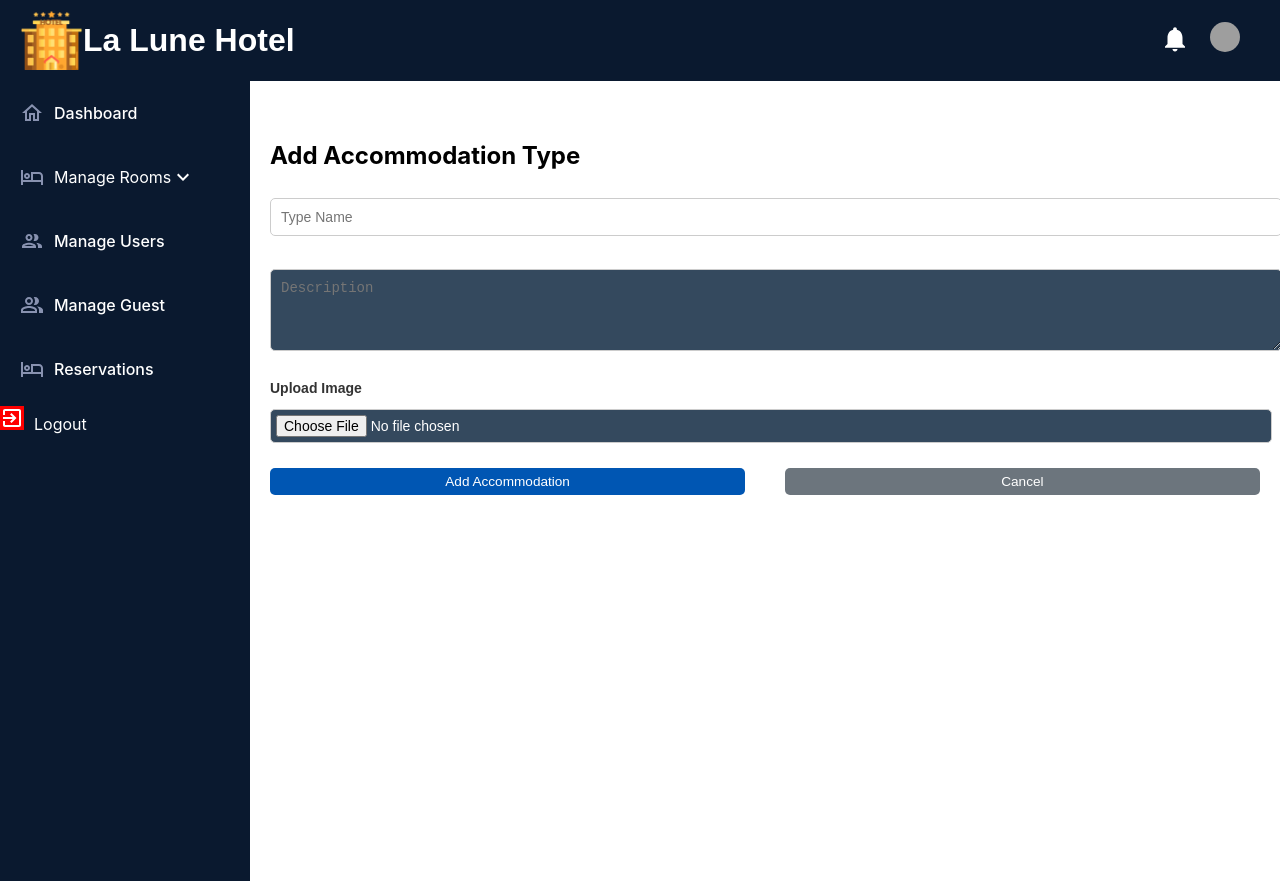
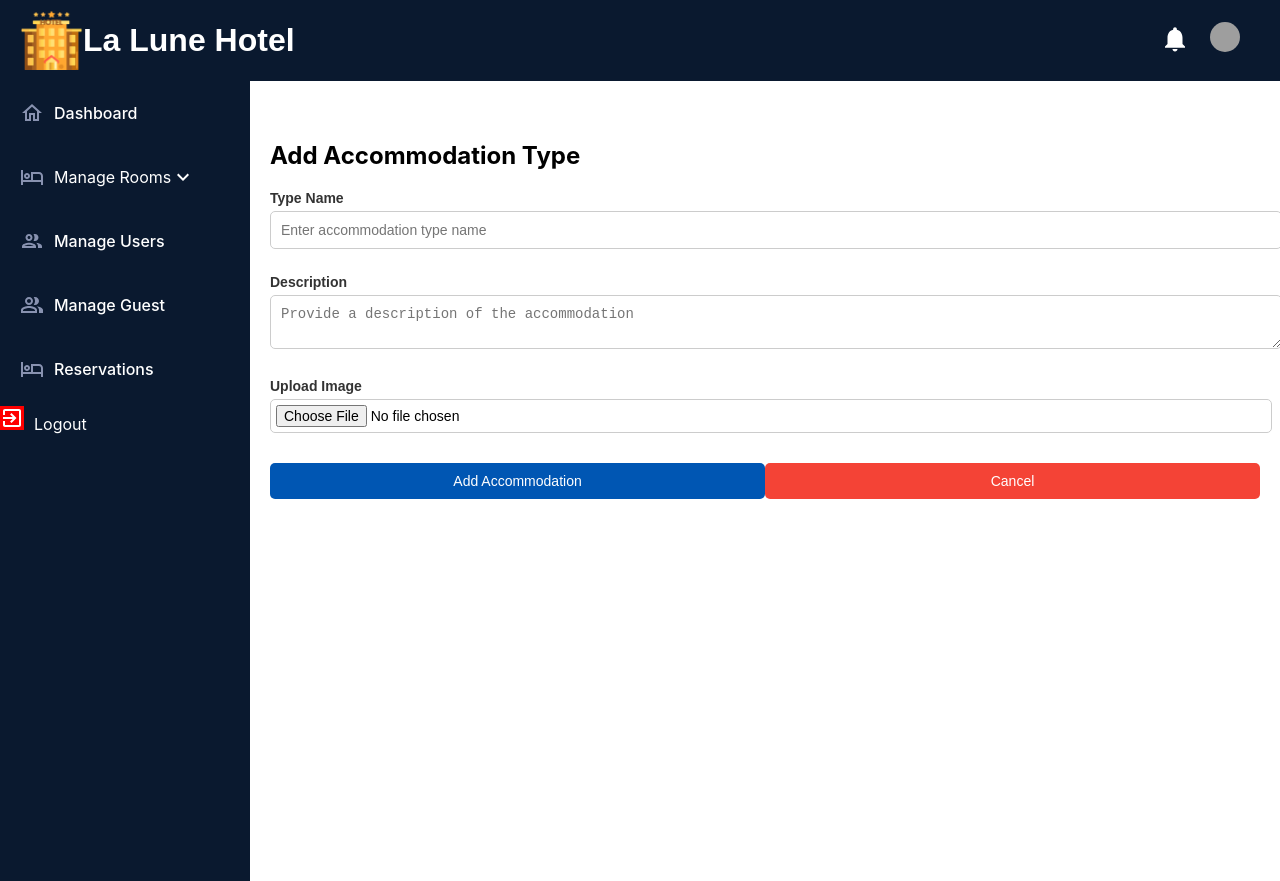
Before and after one commit to Pheanith/Hotel-Management-System, a React (Create React App) app in the folder frontend/: page /accommodation-types/add in a window 1280 px wide. Built offline with nearby package versions, Linux system fonts and the light colour scheme; sample sign-in values are in the browser's storage; grey boxes are pictures that could not be loaded; a web font is replaced by a local one.

Commit message:
update code

```diff
--- a/frontend/src/pages/rooms/AccommodationTypes.jsx
+++ b/frontend/src/pages/rooms/AccommodationTypes.jsx
@@ -1,8 +1,8 @@
 import React, { useState, useEffect } from 'react';
 import axios from 'axios';
 import './AccommodationType.css';
-import AddAccommodationType from '../rooms/AddAccommodationType.jsx'; // Assuming this is the correct path
-import EditAccommodationType from './EditAccommodationType.jsx'; // Assuming this is the correct path
+import AddAccommodationType from '../rooms/AddAccommodationType.jsx';
+import EditAccommodationType from './EditAccommodationType.jsx';
 
 const AccommodationTypeList = () => {
     const [accommodationTypes, setAccommodationTypes] = useState([]);
@@ -75,7 +75,6 @@
                 <div className="modal">
                     <div className="modal-content">
                         <AddAccommodationType onClose={() => setShowAddAccommodationModal(false)} />
-                        {/* <button onClick={() => setShowAddAccommodationModal(false)}>Close</button> */}
                     </div>
                 </div>
             )}
@@ -88,7 +87,6 @@
                             accommodationType={editingAccommodationType}
                             onClose={() => setShowEditAccommodationModal(false)}
                         />
-                        {/* <button onClick={() => setShowEditAccommodationModal(false)}>Close</button> */}
                     </div>
                 </div>
             )}
@@ -133,7 +131,7 @@
                             ))
                         ) : (
                             <tr>
-                                <td colSpan="7">No accommodation types found.</td>
+                                <td colSpan="4">No accommodation types found.</td>
                             </tr>
                         )}
                     </tbody>
--- a/frontend/src/pages/rooms/AddAccommodationType.jsx
+++ b/frontend/src/pages/rooms/AddAccommodationType.jsx
@@ -5,14 +5,10 @@
     const [formData, setFormData] = useState({
         type_name: '',
         description: '',
-        // general_amenities: '',
-        // price_range: '',
-        // number_of_units: '',
         image: null,
-
     });
 
-    // Fetch existing accommodation data if it's an edit form
+    // Fetch existing accommodation data if editing
     useEffect(() => {
         if (accommodationTypeId) {
             axios.get(`http://localhost:5000/api/accommodations/${accommodationTypeId}`)
@@ -20,11 +16,10 @@
                     setFormData({
                         type_name: response.data.type_name,
                         description: response.data.description,
-                        image: null, // Don’t pre-fill the image, let user upload a new one
-                        // target_audience: response.data.target_audience,
+                        image: null, // Allow user to upload new image
                     });
                 })
-                .catch((error) => console.error("Error fetching accommodation data:", error));
+                .catch((error) => console.error('Error fetching accommodation data:', error));
         }
     }, [accommodationTypeId]);
 
@@ -56,61 +51,54 @@
             } else {
                 await axios.post('http://localhost:5000/api/accommodations', updatedFormData);
             }
-            onClose(); // Close the modal on success
+            onClose(); // Close form on success
         } catch (error) {
             console.error('Error saving accommodation type:', error);
         }
     };
 
     return (
-        <form onSubmit={handleSubmit} className="add-accommodation-type-form">
+        <form onSubmit={handleSubmit} className="accommodation-type-form">
             <h2>{accommodationTypeId ? 'Edit' : 'Add'} Accommodation Type</h2>
-
             <div className="form-group">
+                <label htmlFor="type_name">Type Name</label>
                 <input
                     type="text"
+                    id="type_name"
                     name="type_name"
                     value={formData.type_name}
                     onChange={handleChange}
-                    placeholder="Type Name"
+                    placeholder="Enter accommodation type name"
                     required
-                    className="form-input"
                 />
             </div>
 
             <div className="form-group">
+                <label htmlFor="description">Description</label>
                 <textarea
+                    id="description"
                     name="description"
                     value={formData.description}
                     onChange={handleChange}
-                    placeholder="Description"
+                    placeholder="Provide a description of the accommodation"
                     required
-                    className="form-textarea"
                 />
             </div>
 
             <div className="form-group">
-                <label>Upload Image</label>
+                <label htmlFor="image">Upload Image</label>
                 <input
                     type="file"
+                    id="image"
                     name="image"
                     onChange={handleFileChange}
-                    className="file-input"
                 />
-                {formData.image && (
-                    <div>
-                        <strong>Selected Image:</strong> {formData.image.name}
-                    </div>
-                )}
+                {formData.image && <div><strong>Selected Image:</strong> {formData.image.name}</div>}
             </div>
 
-            <div className="form-buttons">
-                <button type="submit" className="submit-button">
-                    {accommodationTypeId ? 'Save Changes' : 'Add Accommodation'}
-                </button>
-                <button type="button" onClick={onClose} className="cancel-button">
-                    Cancel
-                </button>
+            <div className="form-actions">
+                <button type="submit" className="btn submit-btn">{accommodationTypeId ? 'Save Changes' : 'Add Accommodation'}</button>
+                <button type="button" onClick={onClose} className="btn cancel-btn">Cancel</button>
             </div>
         </form>
     );
--- a/frontend/src/pages/rooms/EditAccommodationType.jsx
+++ b/frontend/src/pages/rooms/EditAccommodationType.jsx
@@ -1,6 +1,6 @@
 import React, { useState, useEffect } from 'react';
 import axios from 'axios';
-import './EditAccommodationType.css'; // Ensure this is styled similarly to your "AddAccommodationType" form
+import './EditAccommodationType.css';
 
 const EditAccommodationType = ({ accommodationType, onClose }) => {
     const [formData, setFormData] = useState({
@@ -10,7 +10,7 @@
     });
 
     useEffect(() => {
-        setFormData(accommodationType); // Reset form data when the accommodationType prop changes
+        setFormData(accommodationType); // Reset form data when accommodationType changes
     }, [accommodationType]);
 
     const handleChange = (e) => {
@@ -36,9 +36,8 @@
         }
 
         try {
-            // Make a PUT request to update the accommodation type
             await axios.put(`http://localhost:5000/api/accommodations/${formData.id}`, updatedFormData);
-            onClose(); // Close the modal on success
+            onClose(); // Close modal on success
         } catch (error) {
             console.error('Error updating accommodation type:', error);
         }
@@ -47,7 +46,6 @@
     return (
         <form onSubmit={handleSubmit} className="edit-form">
             <h2>Edit Accommodation Type</h2>
-
             <div className="form-group">
                 <label htmlFor="type_name">Type Name</label>
                 <input
```
Also changed, not shown: 21 other files (tests, documents, lock files or other folders).
